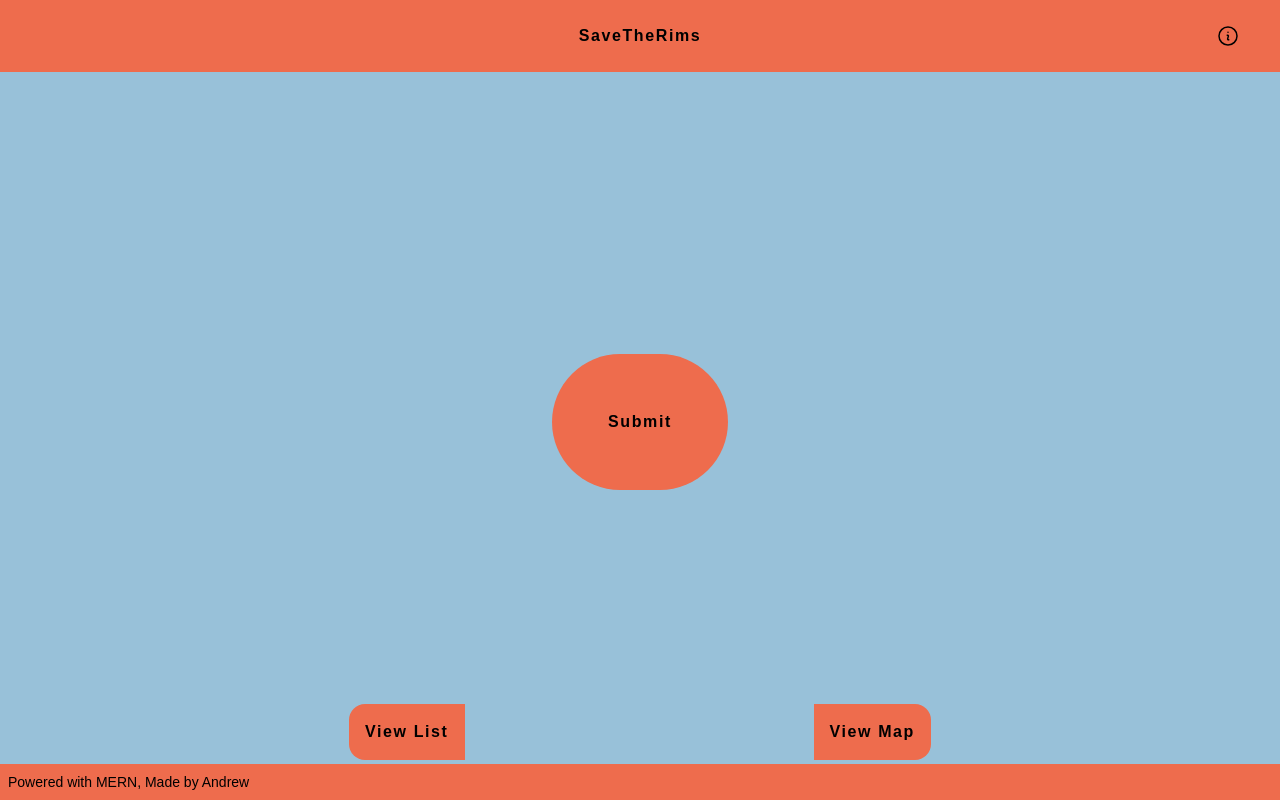
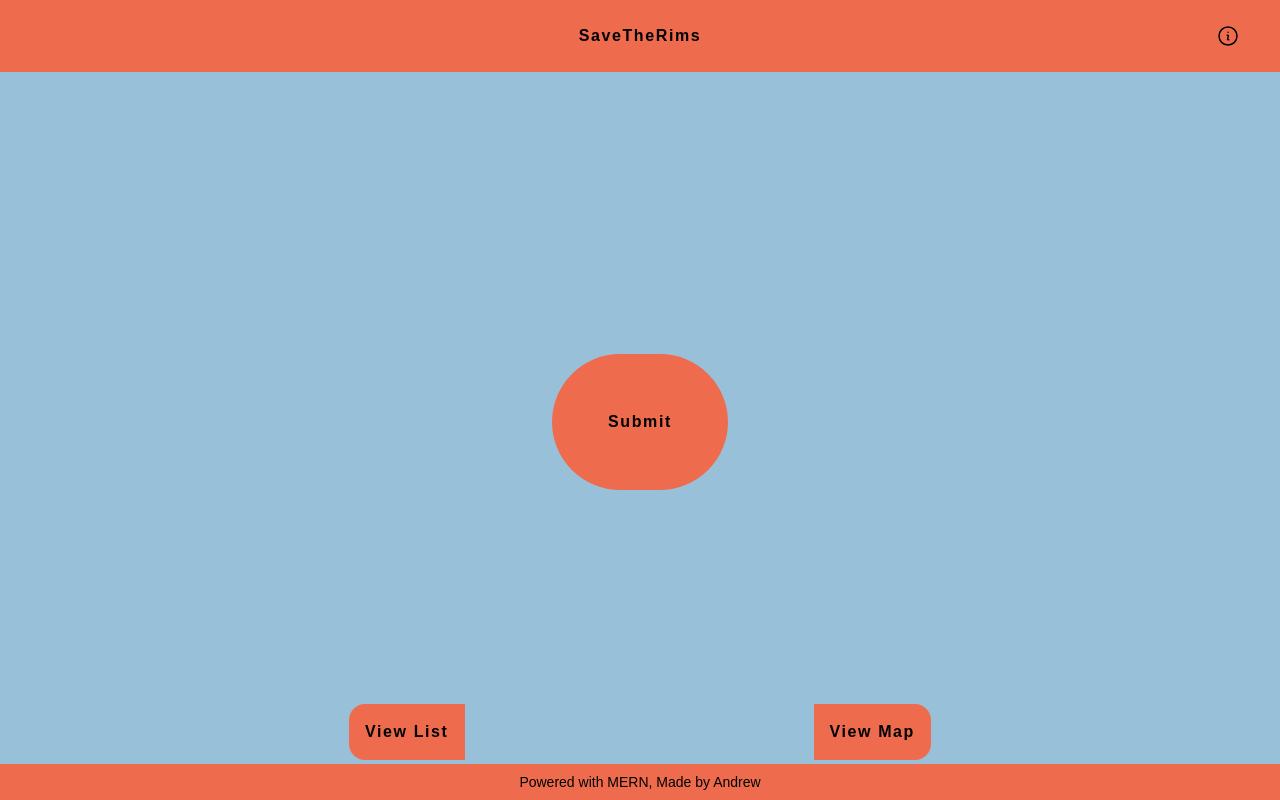
Before and after one commit to asaganda/savetherims_frontend, a React (Create React App) app: page / in a window 1280 px wide. Built offline with nearby package versions, Linux system fonts and the light colour scheme; no server answers.

Commit message:
refactor footer alignment

```diff
--- a/src/component/Footer.js
+++ b/src/component/Footer.js
@@ -1,7 +1,7 @@
 const Footer = () => {
     return (
-        <div className="bg-brand_orange w-full bottom-0 absolute flex flex-col content-center text-sm p-2">
-            <p>Powered with MERN, Made by Andrew</p>
+        <div className="bg-brand_orange w-full bottom-0 absolute flex justify-center text-sm p-2">
+            <p>Powered with MERN, <a href="https://github.com/asaganda/savetherims_frontend">Made by Andrew</a></p>
         </div>
     )
 }
```
